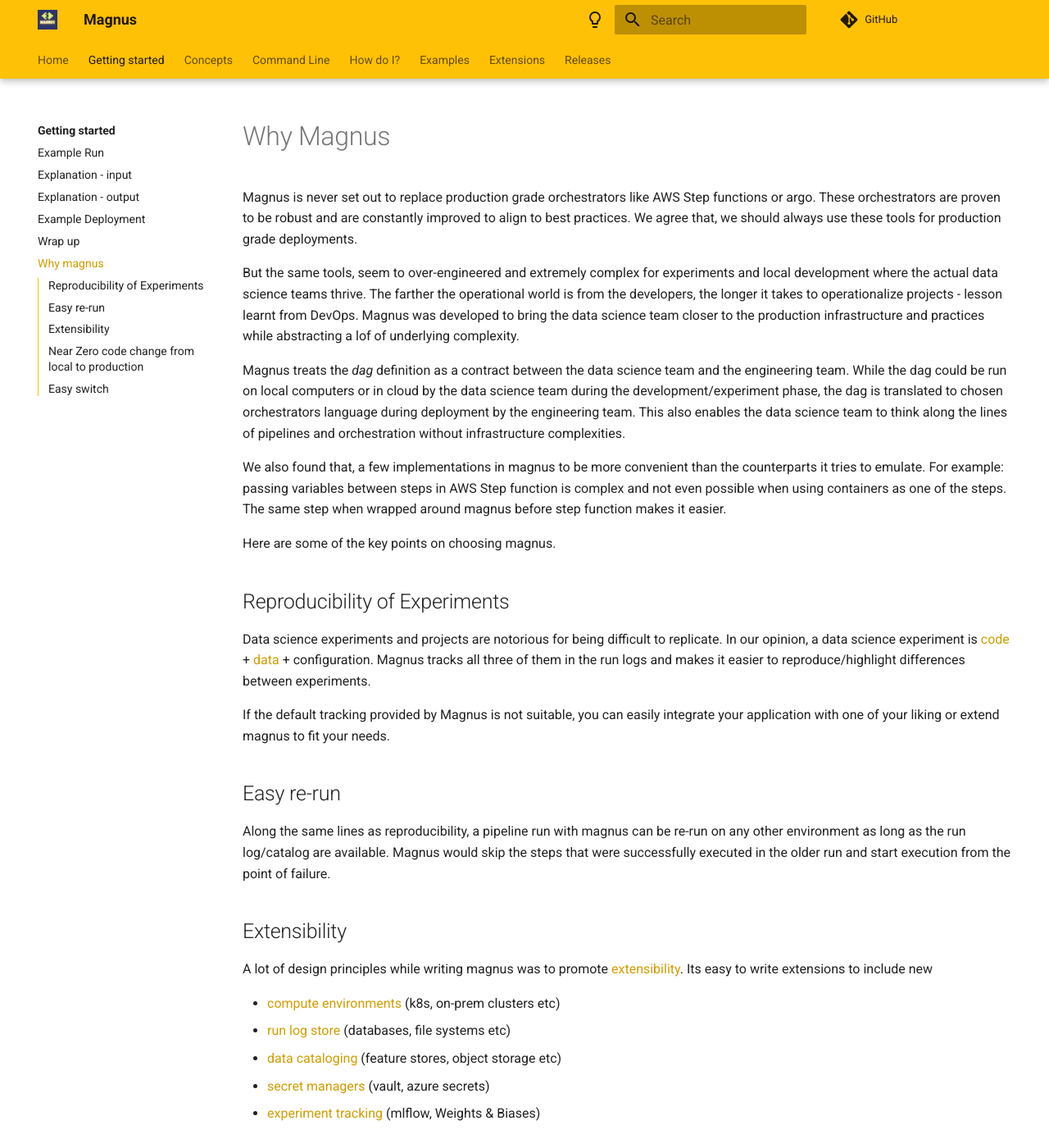
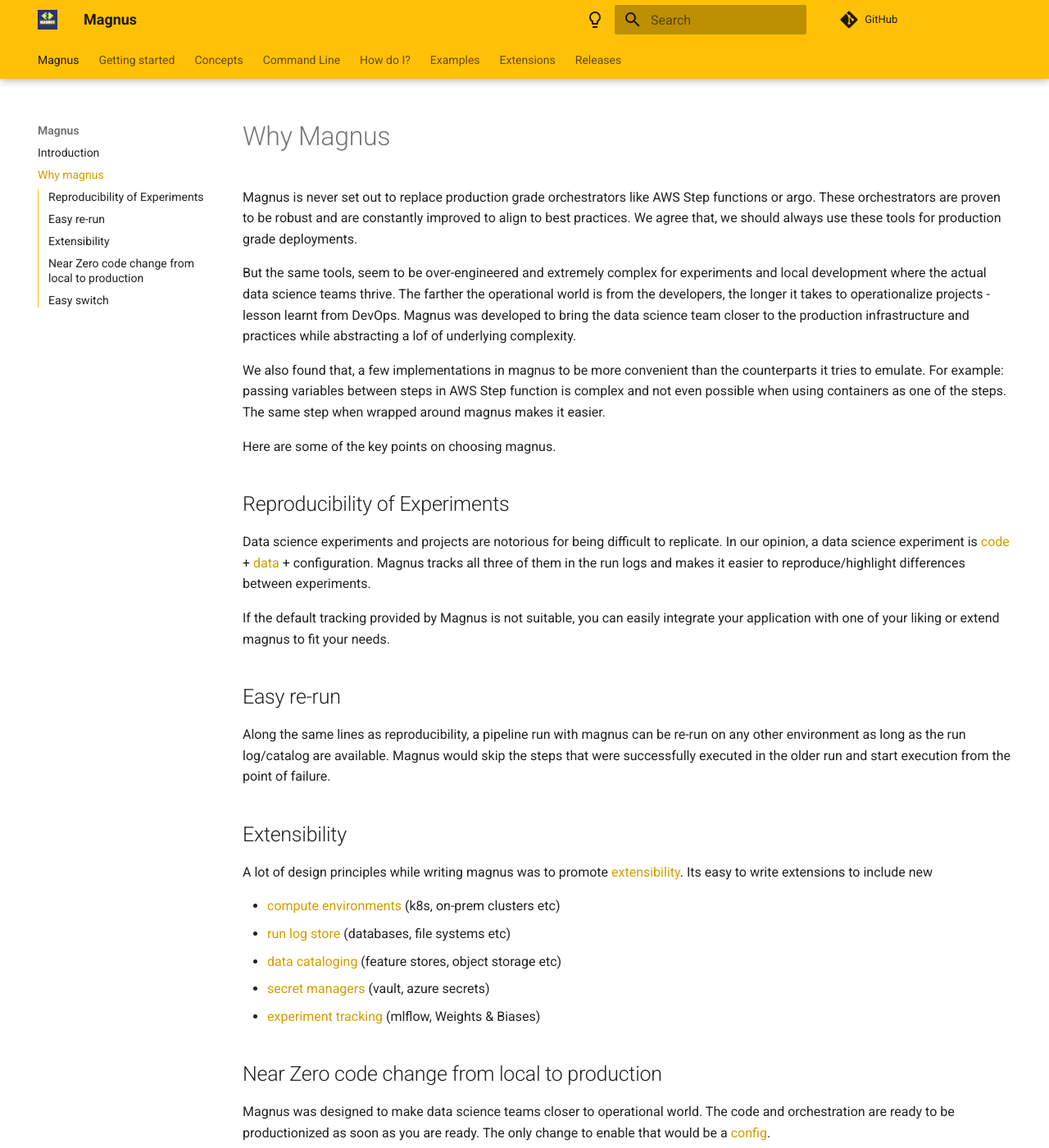
Before and after one commit to AstraZeneca/runnable, an MkDocs documentation site: the page built from docs/getting_started/why-magnus.md, in a window 1280 px wide and 1400 px high. Shown: the whole window at 82% size. Built offline with MkDocs 1.6.1 and Material for MkDocs 9.7.7, drawn with Linux system fonts in a browser that asks for light colours; comment, search, counter and statistics services are not loaded; some of the changed text lies outside the part shown.

Commit message:
docs: Add docs

```diff
--- a/docs/getting_started/why-magnus.md
+++ b/docs/getting_started/why-magnus.md
@@ -4,20 +4,20 @@
 orchestrators are proven to be robust and are constantly improved to align to best practices. We agree that, we should
 always use these tools for production grade deployments.
 
-But the same tools, seem to over-engineered and extremely complex for experiments and local development where the actual
-data science teams thrive. The farther the operational world is from the developers, the longer it takes to
+But the same tools, seem to be over-engineered and extremely complex for experiments and local development where
+the actual data science teams thrive. The farther the operational world is from the developers, the longer it takes to
 operationalize projects - lesson learnt from DevOps. Magnus was developed to bring the data science team closer to the
 production infrastructure and practices while abstracting a lof of underlying complexity.
 
 
-Magnus treats the *dag* definition as a contract between the data science team and the engineering team. While the dag
+<!-- Magnus treats the *dag* definition as a contract between the data science team and the engineering team. While the dag
 could be run on local computers or in cloud by the data science team during the development/experiment phase, the dag
 is translated to chosen orchestrators language during deployment by the engineering team. This also enables the data
-science team to think along the lines of pipelines and orchestration without infrastructure complexities.
+science team to think along the lines of pipelines and orchestration without infrastructure complexities. -->
 
 We also found that, a few implementations in magnus to be more convenient than the counterparts it tries to
 emulate. For example: passing variables between steps in AWS Step function is complex and not even possible when
-using containers as one of the steps. The same step when wrapped around magnus before step function makes it easier.
+using containers as one of the steps. The same step when wrapped around magnus makes it easier.
 
 
 Here are some of the key points on choosing magnus.
--- a/magnus/__init__.py
+++ b/magnus/__init__.py
@@ -23,6 +23,8 @@
 
 # TODO: Think of model registry as a central place to store models.
 # TODO: Implement Sagemaker pipelines as a executor.
-# TODO: Think of model deployments
+# TODO: Enable a noop mode
+# Enable pydantic as return and input argument types
+# May be dynamic generation of models is the way for input types.
 
 # TODO: Think of way of generating dag hash without executor configuration
--- a/mkdocs.yml
+++ b/mkdocs.yml
@@ -3,116 +3,145 @@
 strict: true
 repo_url: https://github.com/AstraZeneca/magnus-core
 
+# TODO: Set up versioning
+
 docs_dir: "docs"
 theme:
-  logo: assets/logo.png
-  favicon: assets/favicon.png
-  name: material
-  font:
-    code: Roboto Mono
-    text: Roboto
-  shortcuts:
-    help: 191 # ?
-    next: 78 # n
-    previous: 80 # p
-    search: 83 # s
-  palette:
-    - scheme: default
-      primary: amber
-      accent: red
-      toggle:
-        icon: material/lightbulb-outline
-        name: Switch to dark mode
-    - scheme: slate
-      primary: amber
-      accent: red
-      toggle:
-        icon: material/lightbulb
-        name: Switch to light mode
-  features:
-    - tabs
-    - navigation.top
-    - toc.integrate
-    - search.suggest
-    - navigation.tabs
-    - navigation.tabs.sticky
+    logo: assets/logo.png
+    favicon: assets/favicon.png
+    name: material
+    font:
+        code: Roboto Mono
+        text: Roboto
+    shortcuts:
+        help: 191 # ?
+        next: 78 # n
+        previous: 80 # p
+        search: 83 # s
+    palette:
+        - scheme: default
+          primary: amber
+          accent: red
+          toggle:
+              icon: material/lightbulb-outline
+              name: Switch to dark mode
+        - scheme: slate
+          primary: amber
+          accent: red
+          toggle:
+              icon: material/lightbulb
+              name: Switch to light mode
+    features:
+        - content.code.copy
+        - content.code.annotate
+        - header.autohide
+        - navigation.top
+        - toc.integrate
+        - toc.follow
+        - search.suggest
+        - navigation.tabs
+        - navigation.tabs.sticky
+        - navigation.sections
+        - navigation.expand
+        - navigation.instant
+        - navigation.instant.progress
+        - navigation.tracking
 
 # Extensions
 markdown_extensions:
-  - pymdownx.snippets:
-      base_path: "."
-  - admonition
-  - codehilite
-  - footnotes
-  - pymdownx.highlight
-  - pymdownx.superfences
-  - pymdownx.emoji:
-      emoji_index: !!python/name:materialx.emoji.twemoji
-      emoji_generator: !!python/name:materialx.emoji.to_svg
-  - toc:
-      permalink: true
-      separator: "_"
-      toc_depth: 2
-  - attr_list
-  - md_in_html
+    - admonition
+    - def_list
+    - attr_list
+    - md_in_html
+    - pymdownx.details
+    - footnotes
+    - tables
+    - pymdownx.tasklist:
+          custom_checkbox: true
+    - pymdownx.tabbed:
+          alternate_style: true
+    - pymdownx.snippets:
+          base_path: "."
+    - pymdownx.inlinehilite
+    - pymdownx.highlight:
+          anchor_linenums: true
+          line_spans: __span
+          pygments_lang_class: true
+    - pymdownx.superfences:
+          custom_fences:
+              - name: mermaid
+                class: mermaid
+                format: !!python/name:pymdownx.superfences.fence_code_format
+    - pymdownx.caret
+    - pymdownx.mark
+    - pymdownx.tilde
+    - pymdownx.emoji:
+          emoji_index: !!python/name:materialx.emoji.twemoji
+          emoji_generator: !!python/name:materialx.emoji.to_svg
+    - toc:
+          permalink: true
+          separator: "_"
+          toc_depth: 2
 
 plugins:
-  - search
-  - section-index
+    - search
+    - section-index
 
 nav:
-  - "Home": "index.md"
-  - "Getting started":
-      - "getting_started/installation.md"
-      - "Example Run": "getting_started/example.md"
-      - "Explanation - input": "getting_started/brief-concepts-input.md"
-      - "Explanation - output": "getting_started/brief-concepts-output.md"
-      - "Example Deployment": "getting_started/example-deployment.md"
-      - "Wrap up": "getting_started/wrap-up.md"
-      - "Why magnus": "getting_started/why-magnus.md"
-  # - "Tutorial":
-  #     - "Overview": "tutorial/overview.md"
-  #     - "Single notebook": "tutorial/single-notebook.md"
-  #     - "Modular notebooks": "tutorial/modular-notebooks.md"
-  #     - "Switching configs": "tutorial/switching-configs.md"
-  #     - "Using parallels": "tutorial/using-parallel.md"
-  #     - "Dynamic looping": "tutorial/dynamic-looping.md"
-  #     - "Modular pipelines": "tutorial/modular-dags.md"
-  #     - "Script based": "tutorial/script-based.md"
-  #     - "What next?": "tutorial/wrap-up.md"
-  - "Concepts":
-      - "Node": "concepts/nodes.md"
-      - "Command types": "concepts/command-types.md"
-      - "Dag": "concepts/dag.md"
-      - "Catalog":
-          - "concepts/catalog.md"
-          - "Do Nothing Catalog": "concepts/catalog-implementations/do-nothing.md"
-          - "File System": "concepts/catalog-implementations/file-system.md"
-      - "Secrets":
-          - "concepts/secrets.md"
-          - "Dot Env": "concepts/secrets-implementations/dot-env.md"
-          - "Do Nothing": "concepts/secrets-implementations/do-nothing.md"
-          - "Env Secrets Manager": "concepts/secrets-implementations/env-secrets-manager.md"
-      - "Run Log":
-          - "concepts/run-log.md"
-          - "Buffered": "concepts/run-log-implementations/bufferred.md"
-          - "File System": "concepts/run-log-implementations/file-system.md"
-          - "Chunked File System": "concepts/run-log-implementations/chunked-fs.md"
-      - "Experiment Tracking":
-          - "concepts/experiment-tracking.md"
-      - "Integration":
-          - "concepts/integration.md"
-      - "Executors":
-          - "concepts/executor.md"
-          - "Local": "concepts/executor-implementations/local.md"
-          - "Local Container": "concepts/executor-implementations/local-container.md"
-          - "Demo Renderer": "concepts/executor-implementations/demo-renderer.md"
-  - "Command Line":
-      - "command-line.md"
-  - "How do I?":
-      - "how-do-i.md"
-  - "Examples":
-      - "examples.md"
-  - "Extensions":
-      - "extensions/extensions.md"
-  - "Releases": "RELEASES.md"
+    - "Magnus":
+          - "Introduction": "index.md"
+          - "Why magnus": "getting_started/why-magnus.md"
+    - "Getting started":
+          - "getting_started/installation.md"
+          - "Example Run": "getting_started/example.md"
+          - "Explanation - input": "getting_started/brief-concepts-input.md"
+          - "Explanation - output": "getting_started/brief-concepts-output.md"
+          - "Example Deployment": "getting_started/example-deployment.md"
+          - "Wrap up": "getting_started/wrap-up.md"
+
+    # - "Tutorial":
+    #     - "Overview": "tutorial/overview.md"
+    #     - "Single notebook": "tutorial/single-notebook.md"
+    #     - "Modular notebooks": "tutorial/modular-notebooks.md"
+    #     - "Switching configs": "tutorial/switching-configs.md"
+    #     - "Using parallels": "tutorial/using-parallel.md"
+    #     - "Dynamic looping": "tutorial/dynamic-looping.md"
+    #     - "Modular pipelines": "tutorial/modular-dags.md"
+    #     - "Script based": "tutorial/script-based.md"
+    #     - "What next?": "tutorial/wrap-up.md"
+    - "Concepts":
+          - "Node": "concepts/nodes.md"
+          - "Command types": "concepts/command-types.md"
+          - "Dag": "concepts/dag.md"
+          - "Catalog":
+                - "concepts/catalog.md"
+                - "Do Nothing Catalog": "concepts/catalog-implementations/do-nothing.md"
+                - "File System": "concepts/catalog-implementations/file-system.md"
+          - "Secrets":
+                - "concepts/secrets.md"
+                - "Dot Env": "concepts/secrets-implementations/dot-env.md"
+                - "Do Nothing": "concepts/secrets-implementations/do-nothing.md"
+                - "Env Secrets Manager": "concepts/secrets-implementations/env-secrets-manager.md"
+          - "Run Log":
+                - "concepts/run-log.md"
+                - "Buffered": "concepts/run-log-implementations/bufferred.md"
+                - "File System": "concepts/run-log-implementations/file-system.md"
+                - "Chunked File System": "concepts/run-log-implementations/chunked-fs.md"
+          - "Experiment Tracking":
+                - "concepts/experiment-tracking.md"
+          - "Integration":
+                - "concepts/integration.md"
+          - "Executors":
+                - "concepts/executor.md"
+                - "Local": "concepts/executor-implementations/local.md"
+                - "Local Container": "concepts/executor-implementations/local-container.md"
+                - "Demo Renderer": "concepts/executor-implementations/demo-renderer.md"
+    - "Command Line":
+          - "command-line.md"
+    - "How do I?":
+          - "how-do-i.md"
+    - "Examples":
+          - "examples.md"
+    - "Extensions":
+          - "extensions/extensions.md"
+    - "Releases": "RELEASES.md"
```
Also changed, not shown: other parts of docs/getting_started/why-magnus.md (+1 -1 lines), README.md (+6 -5 lines), docs/index.md (+111 -7 lines), docs/assets/whatdo.png (added), 11 other files.
